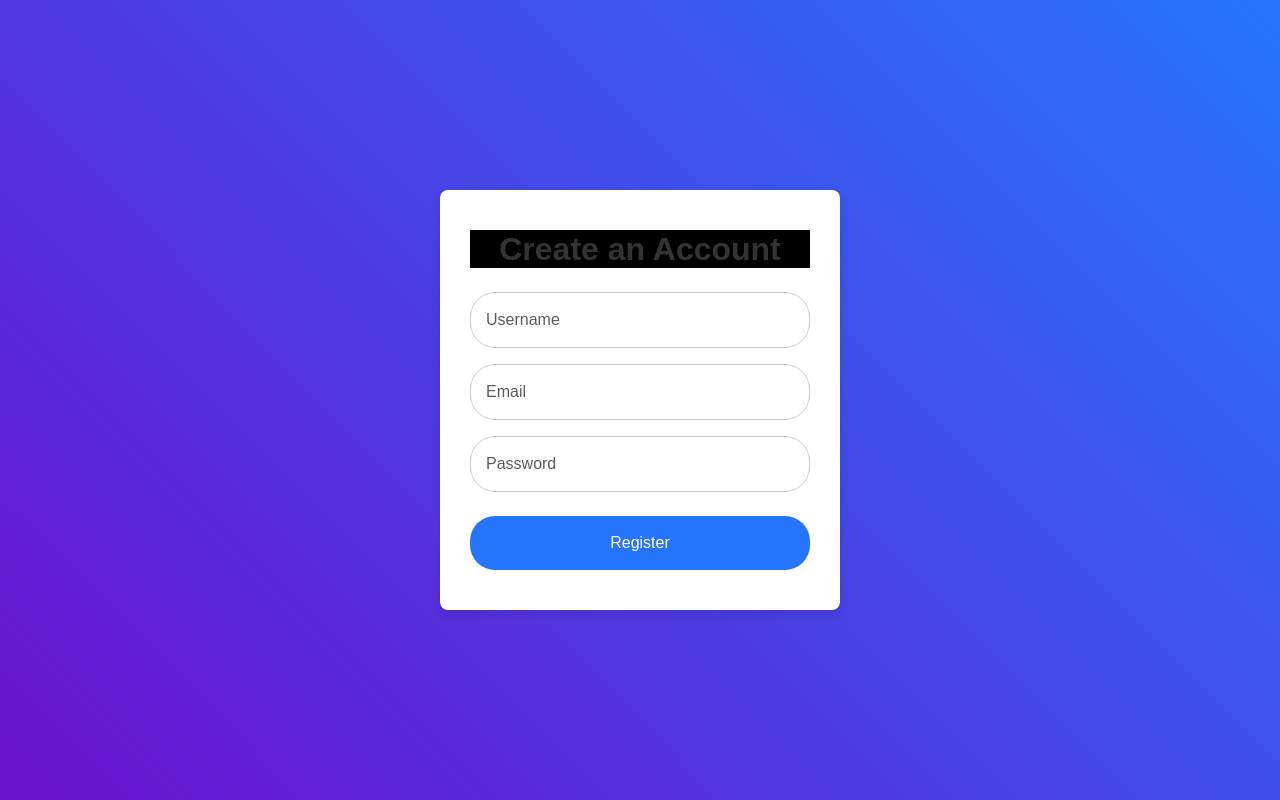
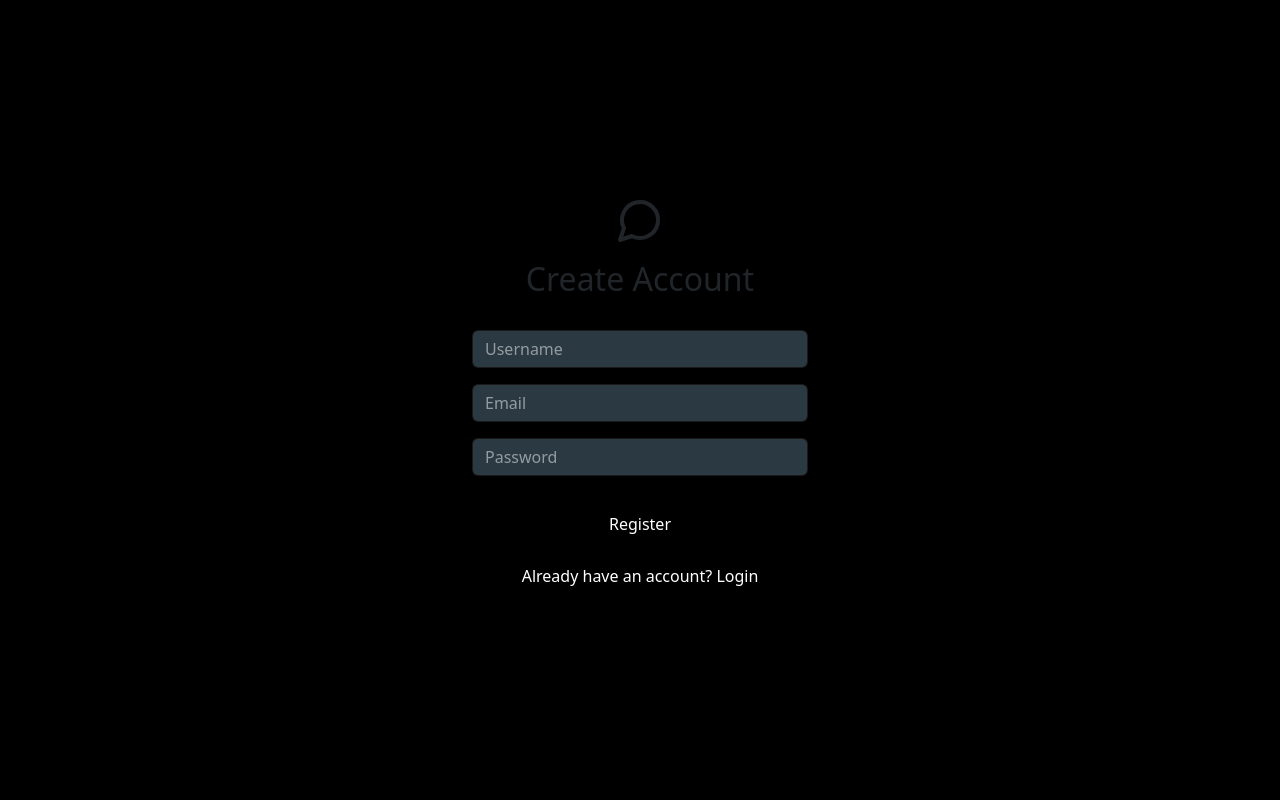
Before and after one commit to TharinduDMadushanka/chatify-real-time-chat-application, a React (Vite) app in the folder Chatify/Chatify-frontend/: page /register in a window 1280 px wide. Built offline with nearby package versions, Linux system fonts and the light colour scheme.

Commit message:
update the structure of the Register page and make styling

```diff
--- a/Chatify/Chatify-frontend/src/pages/Register/Register.css
+++ b/Chatify/Chatify-frontend/src/pages/Register/Register.css
@@ -1,56 +1,69 @@
-/* Global styles for the page */
-.register-wrapper {
+/* Register page uses the same styles as Login */
+.auth-container {
   height: 100vh;
-    background: linear-gradient(45deg, #6a11cb, #2575fc);
   display: flex;
+  align-items: center;
   justify-content: center;
-    align-items: center;
+  background-color: var(--chat-background);
 }
 
-  .register-form {
-    background-color: #ffffff;
-    padding: 40px 30px;
+.auth-card {
+  background-color: var(--secondary-color);
+  padding: 2rem;
   border-radius: 8px;
-    box-shadow: 0 4px 8px rgba(0, 0, 0, 0.1);
   width: 100%;
   max-width: 400px;
+  box-shadow: 0 4px 6px rgba(0, 0, 0, 0.1);
 }
 
-  .register-form h2 {
-    color: #333;
-    font-weight: 600;
+.auth-header {
+  text-align: center;
+  margin-bottom: 2rem;
 }
 
-  .register-form .form-control {
-    border-radius: 25px;
-    border: 1px solid #ccc;
-    padding: 15px;
-    font-size: 16px;
+.auth-header h1 {
+  color: var(--text-color);
+  margin-top: 1rem;
+  font-size: 2rem;
 }
 
-  .register-form .form-control:focus {
-    border-color: #2575fc;
-    box-shadow: 0 0 5px rgba(37, 117, 252, 0.5);
+.auth-logo {
+  color: var(--primary-color);
 }
 
-  .register-form .btn {
-    padding: 15px;
-    font-size: 16px;
-    border-radius: 25px;
-    background-color: #2575fc;
-    border: none;
+.auth-form .form-control {
+  background-color: #2a3942;
+  border: 1px solid rgba(255, 255, 255, 0.1);
+  color: var(--text-color);
 }
 
-  .register-form .btn:hover {
-    background-color: #6a11cb;
-    transition: background-color 0.3s ease-in-out;
+.auth-form .form-control:focus {
+  background-color: #2a3942;
+  border-color: var(--primary-color);
+  box-shadow: none;
+  color: var(--text-color);
 }
 
-  .register-form .btn:focus {
-    box-shadow: 0 0 5px rgba(37, 117, 252, 0.5);
+.auth-form .form-control::placeholder {
+  color: rgba(255, 255, 255, 0.5);
 }
 
-  /* Optional: Add a background image or color to the page */
-  body {
-    font-family: 'Arial', sans-serif;
+.btn-primary {
+  background-color: var(--primary-color);
+  border: none;
+  padding: 12px;
+  font-size: 1rem;
 }
+
+.btn-primary:hover {
+  background-color: #008f6f;
+}
+
+.auth-link {
+  color: var(--primary-color);
+  text-decoration: none;
+}
+
+.auth-link:hover {
+  text-decoration: underline;
+}
--- a/Chatify/Chatify-frontend/src/pages/Register/Register.jsx
+++ b/Chatify/Chatify-frontend/src/pages/Register/Register.jsx
@@ -1,49 +1,80 @@
 import React, { useState } from 'react';
+import { Link, useNavigate } from 'react-router-dom';
+import { MessageCircle } from 'lucide-react';
 import axios from 'axios';
-import { useNavigate } from 'react-router-dom';
 import './Register.css';
 
 const Register = () => {
   const [username, setUsername] = useState('');
   const [email, setEmail] = useState('');
   const [password, setPassword] = useState('');
+  const [error, setError] = useState('');
   const navigate = useNavigate();
 
-  const handleRegister = async () => {
+  const handleRegister = async (e) => {
+    e.preventDefault();
     try {
-      await axios.post('http://localhost:8080/api/v1/user/register', { username, email, password });
+      await axios.post('http://localhost:8080/api/v1/user/register', {
+        username,
+        email,
+        password,
+        profilePictureUrl: `https://api.dicebear.com/7.x/initials/svg?seed=${username}`,
+        onlineStatus: true,
+        about: "Hey! I'm using Chatify"
+      });
       navigate('/login');
     } catch (error) {
+      setError('Registration failed. Please try again.');
       console.error('Registration failed', error);
     }
   };
 
   return (
-    <div className="register-wrapper d-flex justify-content-center align-items-center">
-      <div className="register-form">
-        <h2 className="text-center mb-4">Create an Account</h2>
+    <div className="auth-container">
+      <div className="auth-card">
+        <div className="auth-header">
+          <MessageCircle size={48} className="auth-logo" />
+          <h1>Create Account</h1>
+        </div>
+        <form onSubmit={handleRegister} className="auth-form">
+          {error && <div className="alert alert-danger">{error}</div>}
+          <div className="form-group mb-3">
             <input
               type="text"
-          className="form-control mb-3"
+              className="form-control"
               placeholder="Username"
               value={username}
               onChange={(e) => setUsername(e.target.value)}
+              required
             />
+          </div>
+          <div className="form-group mb-3">
             <input
               type="email"
-          className="form-control mb-3"
+              className="form-control"
               placeholder="Email"
               value={email}
               onChange={(e) => setEmail(e.target.value)}
+              required
             />
+          </div>
+          <div className="form-group mb-4">
             <input
               type="password"
-          className="form-control mb-4"
+              className="form-control"
               placeholder="Password"
               value={password}
               onChange={(e) => setPassword(e.target.value)}
+              required
             />
-        <button className="btn btn-primary w-100" onClick={handleRegister}>Register</button>
+          </div>
+          <button type="submit" className="btn btn-primary w-100 mb-3">
+            Register
+          </button>
+        </form>
+        <p className="text-center text-white">
+          Already have an account? <Link to="/login" className="auth-link">Login</Link>
+        </p>
       </div>
     </div>
   );
```
Lines whose indentation alone changed are shown as unchanged.
